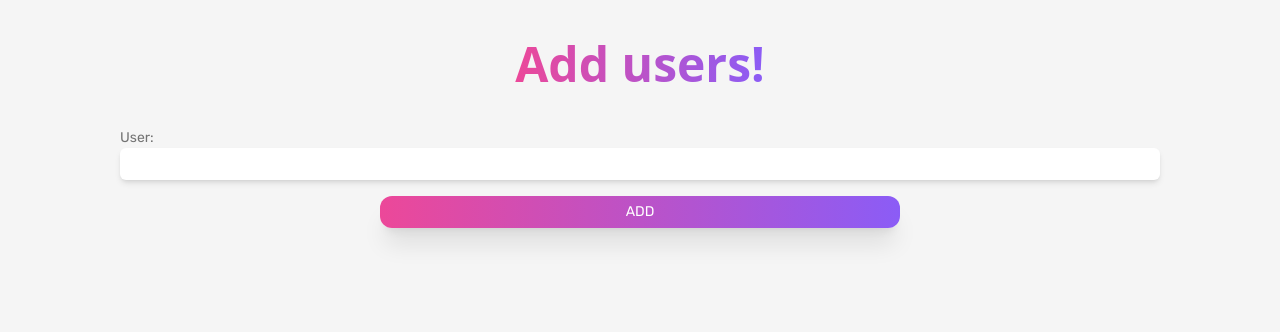
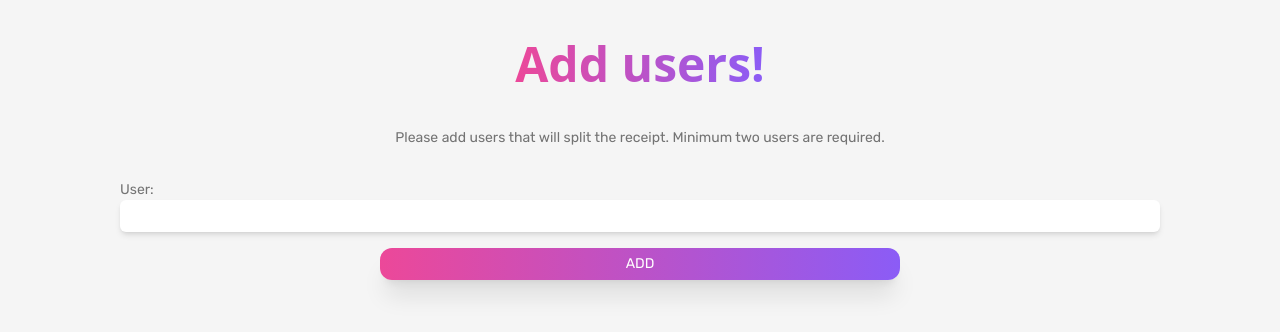
Before and after one commit to Ptaku09/receipt-scanner-client, a Next.js app: page / in a window 1280 px wide. Shown: the top 332 px of the page. Built offline with nearby package versions, Linux system fonts and the light colour scheme.

Commit message:
add animation to split button

```diff
--- a/components/UsersScreen.tsx
+++ b/components/UsersScreen.tsx
@@ -1,14 +1,19 @@
 import React, { FormEvent, useEffect, useRef, useState } from 'react';
 import anime, { AnimeInstance } from 'animejs';
+import Button from '@/components/Button';
 
-const UsersScreen = () => {
+interface UserScreenProps {
+  onUsersConfirmed: (users: string[]) => void;
+}
+
+const UsersScreen = ({ onUsersConfirmed }: UserScreenProps) => {
   const [users, setUsers] = useState<string[]>([]);
   const [user, setUser] = useState<string>('');
   const animationRef = useRef<AnimeInstance>();
 
   useEffect(() => {
     animationRef.current = anime({
-      targets: '.user',
+      targets: ['.user', '.split-button'],
       opacity: [0, 1],
       translateY: ['50px', '0px'],
     });
@@ -32,6 +37,11 @@ const UsersScreen = () => {
 
   return (
     <div className="w-full flex items-center justify-center flex-col gap-8">
+      <div>
+        <p className="text-neutral-500 font-light text-center text-sm">
+          Please add users that will split the receipt. Minimum two users are required.
+        </p>
+      </div>
       <form onSubmit={handleAddUser} className="w-5/6 flex flex-col">
         <label htmlFor="user" className="text-sm text-neutral-500 font-light">
           User:
@@ -67,6 +77,13 @@ const UsersScreen = () => {
           </div>
         ))}
       </div>
+      {users.length >= 2 && (
+        <div className="split-button">
+          <Button primary func={() => onUsersConfirmed(users)}>
+            SPLIT RECEIPT
+          </Button>
+        </div>
+      )}
     </div>
   );
 };
--- a/pages/index.tsx
+++ b/pages/index.tsx
@@ -14,6 +14,7 @@ import UsersScreen from '@/components/UsersScreen';
 const Home: NextPage = () => {
   const [image, setImage] = useState<string>('');
   const [croppedImage, setCroppedImage] = useState<string>('');
+  const [users, setUsers] = useState<string[]>([]);
   const [currentStep, setCurrentStep] = useState<UploadStatus>(UploadStatus.USERS);
   const { setProducts } = useContext(ProductsContext);
   const animationRef = useRef<AnimeTimelineInstance>();
@@ -65,7 +66,13 @@ const Home: NextPage = () => {
 
   const onProductsConfirmed = (e: FormEvent) => {
     e.preventDefault();
-    // TODO: move to users page
+    setCurrentStep(UploadStatus.USERS);
+  };
+
+  const onUsersConfirmed = (users: string[]) => {
+    setUsers(users);
+    console.log(users);
+    // TODO: connect to next step
   };
 
   return (
@@ -86,7 +93,7 @@ const Home: NextPage = () => {
         ) : currentStep === UploadStatus.RESULTS ? (
           <ProductsPreview onProductsConfirmed={onProductsConfirmed} onPreviewCancel={() => setCurrentStep(UploadStatus.UPLOADING)} />
         ) : currentStep === UploadStatus.USERS ? (
-          <UsersScreen />
+          <UsersScreen onUsersConfirmed={onUsersConfirmed} />
         ) : (
           <div className="w-full flex items-center justify-center flex-col gap-5">
             <p>error</p>
```
